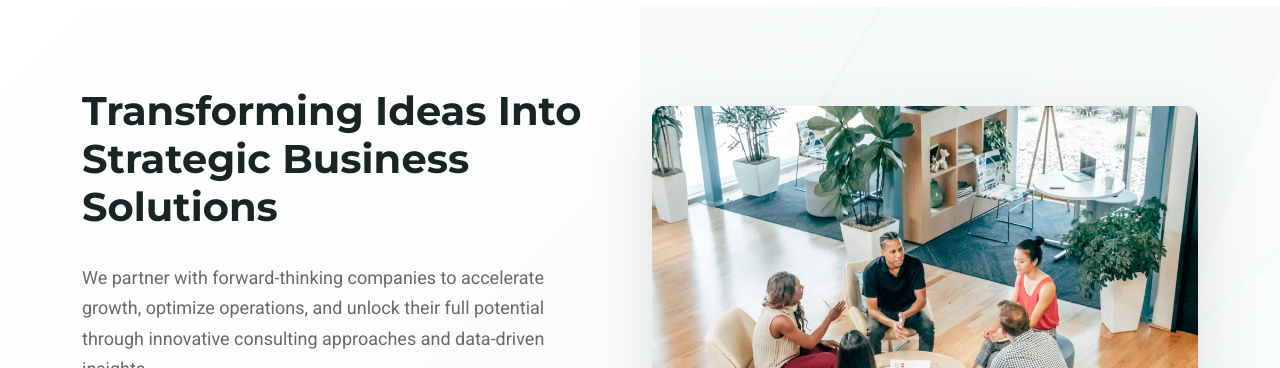
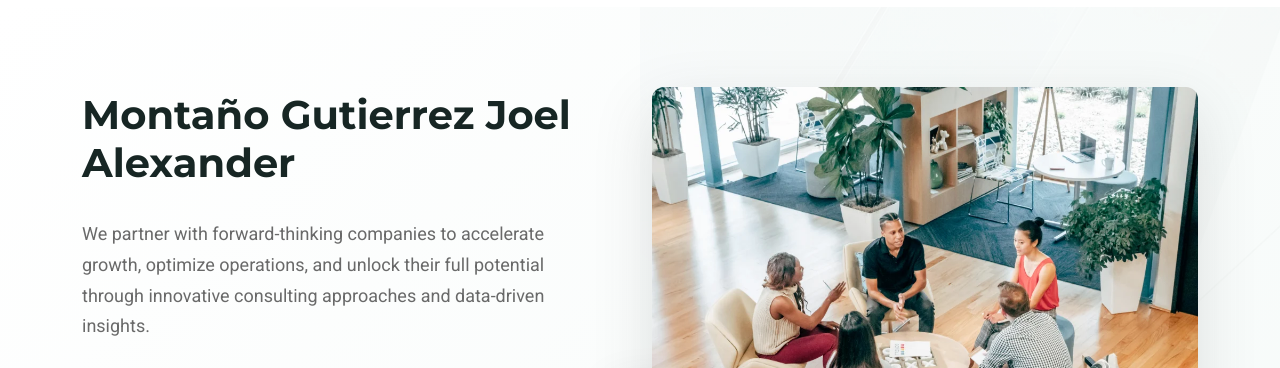
Before and after one commit to raulmatrix/practica2GSW_segundobim2026_A, a plain HTML site: page index.html in a window 1280 px wide. Shown: the part 112-480 px from the top of the page. Drawn offline with nearby package versions, Linux system fonts and the light colour scheme.

Commit message:
modificado titulo por mi nombre

```diff
--- a/index.html
+++ b/index.html
@@ -90,7 +90,7 @@
           <div class="row align-items-center">
             <div class="col-lg-6" data-aos="fade-up" data-aos-delay="100">
               <div class="content">
-                <h1>Transforming Ideas Into Strategic Business Solutions</h1>
+                <h1>Montaño Gutierrez Joel Alexander</h1>
                 <p>We partner with forward-thinking companies to accelerate growth, optimize operations, and unlock their full potential through innovative consulting approaches and data-driven insights.</p>
                 <div class="cta-group">
                   <a href="#about" class="btn-primary">Start Your Journey</a>
```
